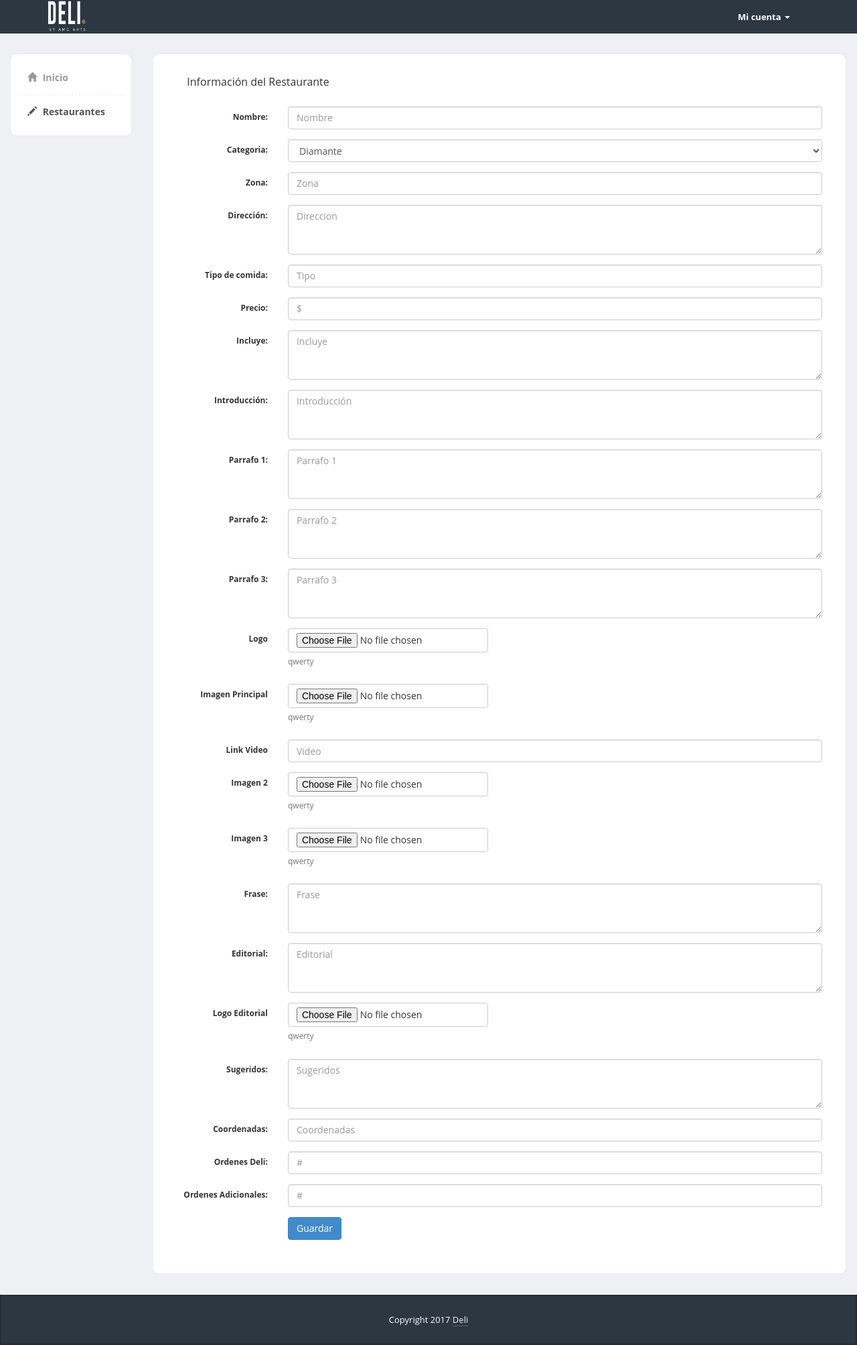
After one commit to imontes17/deliServices, a PHP site: page /restaurantes/update/index.php in a window 1280 px wide. The commit adds this page. Shown: the whole page at 67% size. Run offline with PHP 8.4, Linux system fonts and the light colour scheme.

```diff
--- /dev/null
+++ b/restaurantes/update/index.php
@@ -0,0 +1,284 @@
+<!DOCTYPE html>
+<html  lang="es">
+  <head>
+	<title>Panel Deli</title>
+	<meta charset="UTF-8">
+    <meta name="viewport" content="width=device-width, initial-scale=1.0">
+    <!-- Bootstrap -->
+    <link href="../../bootstrap/css/bootstrap.min.css" rel="stylesheet">
+    <!-- styles -->
+		<link href="../../css/styles.css" rel="stylesheet">
+		<link href="../../css/forms.css" rel="stylesheet">
+
+    <!-- HTML5 Shim and Respond.js IE8 support of HTML5 elements and media queries -->
+    <!-- WARNING: Respond.js doesn't work if you view the page via file:// -->
+    <!--[if lt IE 9]>
+      <script src="https://oss.maxcdn.com/libs/html5shiv/3.7.0/html5shiv.js"></script>
+      <script src="https://oss.maxcdn.com/libs/respond.js/1.3.0/respond.min.js"></script>
+    <![endif]-->
+  </head>
+  <body>
+  	<div class="header">
+	     <div class="container">
+	        <div class="row">
+	           <div class="col-md-5">
+	              <!-- Logo -->
+	              <div class="logo">
+									<a href="/"><img src="../../images/delilogo2.png"  height="50" width="60"/></a>
+	              </div>
+	           </div>
+	           <div class="col-md-5">
+	              <div class="row">
+	                <div class="col-lg-12">
+
+	                </div>
+	              </div>
+	           </div>
+	           <div class="col-md-2">
+	              <div class="navbar navbar-inverse" role="banner">
+	                  <nav class="collapse navbar-collapse bs-navbar-collapse navbar-right" role="navigation">
+	                    <ul class="nav navbar-nav">
+	                      <li class="dropdown">
+	                        <a href="#" class="dropdown-toggle" data-toggle="dropdown">Mi cuenta <b class="caret"></b></a>
+	                        <ul class="dropdown-menu animated fadeInUp">
+	                          <li><a href="login.html">Cerrar Sesión</a></li>
+	                        </ul>
+	                      </li>
+	                    </ul>
+	                  </nav>
+	              </div>
+	           </div>
+	        </div>
+	     </div>
+	</div>
+    <div class="page-content">
+    	<div class="row">
+		  <div class="col-md-2">
+		  	<div class="sidebar content-box" style="display: block;">
+                <ul class="nav">
+                    <!-- Main menu -->
+                    <li><a href="/"><i class="glyphicon glyphicon-home"></i> Inicio</a></li>
+                    <li class="current"><a href="../../restaurantes"><i class="glyphicon glyphicon-pencil"></i> Restaurantes</a></li>
+                </ul>
+             </div>
+		  </div>
+		  <div class="col-md-10">
+		  	<div class="content-box-large">
+				<div class="panel-heading">
+					  <div class="panel-title">Información del Restaurante</div>
+				</div>
+			  				<div class="panel-body">
+			  					<form id="new-rest" class="form-horizontal" role="form">
+								  <div class="form-group">
+								    <label for="restName" class="col-sm-2 control-label">Nombre:</label>
+								    <div class="col-sm-10">
+								      <input type="text" class="form-control" name="restName" placeholder="Nombre">
+								    </div>
+								  </div>
+									<div class="form-group">
+								    <label for="restCat" class="col-sm-2 control-label">Categoria:</label>
+								    <div class="col-sm-10">
+										<select class="form-control" name="restCat">
+  										<option value="1-Diamante">Diamante</option>
+  										<option value="2-Mixologia">Mixologia</option>
+  										<option value="3-Platino">Platino</option>
+  										<option value="4-Plata">Plata</option>
+											<option value="5-Antojo">Antojo</option>
+  										<option value="6-Coctel">Coctel</option>
+  										<option value="7-Postres">Postres</option>
+  										<option value="8-Verdes">Verdes</option>
+										</select>
+								    </div>
+									</div>
+									<div class="form-group">
+								    <label for="restZone" class="col-sm-2 control-label">Zona:</label>
+								    <div class="col-sm-10">
+								      <input type="text" class="form-control" name="restZone" placeholder="Zona">
+								    </div>
+									</div>
+								  <div class="form-group">
+								    <label class="col-sm-2 control-label">Dirección:</label>
+								    <div class="col-sm-10">
+								      <textarea name="restAddr" class="form-control" placeholder="Direccion" rows="3"></textarea>
+								    </div>
+									</div>
+									<div class="form-group">
+								    <label for="restTcom" class="col-sm-2 control-label">Tipo de comida:</label>
+								    <div class="col-sm-10">
+								      <input type="text" class="form-control" name="restTcom" placeholder="Tipo">
+								    </div>
+									</div>
+									<div class="form-group">
+								    <label for="restPrice" class="col-sm-2 control-label">Precio:</label>
+								    <div class="col-sm-10">
+								      <input type="number" class="form-control" min="1" name="restPrice" placeholder="$">
+								    </div>
+									</div>
+									<div class="form-group">
+								    <label class="col-sm-2 control-label">Incluye:</label>
+								    <div class="col-sm-10">
+								      <textarea name="restInclu" class="form-control" placeholder="Incluye" rows="3"></textarea>
+								    </div>
+									</div>
+									<div class="form-group">
+								    <label class="col-sm-2 control-label">Introducción:</label>
+								    <div class="col-sm-10">
+								      <textarea name="restIntro" class="form-control" placeholder="Introducción" rows="3"></textarea>
+								    </div>
+									</div>
+									<div class="form-group">
+								    <label class="col-sm-2 control-label">Parrafo 1:</label>
+								    <div class="col-sm-10">
+								      <textarea name="restP1" class="form-control" placeholder="Parrafo 1" rows="3"></textarea>
+								    </div>
+									</div>
+									<div class="form-group">
+								    <label class="col-sm-2 control-label">Parrafo 2:</label>
+								    <div class="col-sm-10">
+								      <textarea name="restP2" class="form-control" placeholder="Parrafo 2" rows="3"></textarea>
+								    </div>
+									</div>
+									<div class="form-group">
+								    <label class="col-sm-2 control-label">Parrafo 3:</label>
+								    <div class="col-sm-10">
+								      <textarea name="restP3" class="form-control" placeholder="Parrafo 3" rows="3"></textarea>
+								    </div>
+									</div>
+									<div class="form-group">
+											<label class="col-md-2 control-label">Logo</label>
+											<div class="col-md-10">
+												<input type="file" class="btn btn-default" name="restLogo">
+												<p class="help-block">
+													qwerty
+												</p>
+											</div>
+									</div>
+									<div class="form-group">
+											<label class="col-md-2 control-label">Imagen Principal</label>
+											<div class="col-md-10">
+												<input type="file" class="btn btn-default" name="restImgp">
+												<p class="help-block">
+													qwerty
+												</p>
+											</div>
+									</div>
+									<div class="form-group">
+								    <label for="restVideo" class="col-sm-2 control-label">Link Video</label>
+								    <div class="col-sm-10">
+								      <input type="text" class="form-control" name="restVideo" placeholder="Video">
+								    </div>
+									</div>
+									<div class="form-group">
+											<label class="col-md-2 control-label">Imagen 2</label>
+											<div class="col-md-10">
+												<input type="file" class="btn btn-default" name="restImg2">
+												<p class="help-block">
+													qwerty
+												</p>
+											</div>
+									</div>
+									<div class="form-group">
+											<label class="col-md-2 control-label">Imagen 3</label>
+											<div class="col-md-10">
+												<input type="file" class="btn btn-default" name="restImg3">
+												<p class="help-block">
+													qwerty
+												</p>
+											</div>
+									</div>
+									<div class="form-group">
+								    <label class="col-sm-2 control-label">Frase:</label>
+								    <div class="col-sm-10">
+								      <textarea name="restFrase" class="form-control" placeholder="Frase" rows="3"></textarea>
+								    </div>
+									</div>
+									<div class="form-group">
+								    <label class="col-sm-2 control-label">Editorial:</label>
+								    <div class="col-sm-10">
+								      <textarea name="restEdit" class="form-control" placeholder="Editorial" rows="3"></textarea>
+								    </div>
+									</div>
+									<div class="form-group">
+											<label class="col-md-2 control-label">Logo Editorial</label>
+											<div class="col-md-10">
+												<input type="file" class="btn btn-default" id="restLogoEdit" name="restLogoEdit">
+												<p class="help-block">
+													qwerty
+												</p>
+											</div>
+									</div>
+									<div class="form-group">
+								    <label class="col-sm-2 control-label">Sugeridos:</label>
+								    <div class="col-sm-10">
+								      <textarea name="restSug" class="form-control" placeholder="Sugeridos" rows="3"></textarea>
+								    </div>
+									</div>
+									<div class="form-group">
+								    <label for="restCoord" class="col-sm-2 control-label">Coordenadas:</label>
+								    <div class="col-sm-10">
+								      <input type="text" class="form-control" name="restCoord" placeholder="Coordenadas">
+								    </div>
+									</div>
+									<div class="form-group">
+								    <label for="restOrdDeli" class="col-sm-2 control-label">Ordenes Deli:</label>
+								    <div class="col-sm-10">
+								      <input type="number" class="form-control" min="0" name="restOrdDeli" placeholder="#">
+								    </div>
+									</div>
+									<div class="form-group">
+								    <label for="restOrdAdi" class="col-sm-2 control-label">Ordenes Adicionales:</label>
+								    <div class="col-sm-10">
+								      <input type="number" class="form-control" min="0" name="restOrdAdi" placeholder="#">
+								    </div>
+									</div>
+								  <div class="form-group">
+								    <div class="col-sm-offset-2 col-sm-10">
+										<button id="btn-submit" class="btn btn-primary" type="button">
+													Guardar
+										</button>
+								    </div>
+								  </div>
+								</form>
+			  				</div>
+		  	</div>
+		  </div>
+		</div>
+    </div>
+
+    <footer>
+         <div class="container">
+            <div class="copy text-center">
+               Copyright 2017 <a href='#'>Deli</a>
+            </div>
+         </div>
+    </footer>
+
+    <!-- jQuery (necessary for Bootstrap's JavaScript plugins) -->
+    <script src="https://code.jquery.com/jquery.js"></script>
+    <!-- Include all compiled plugins (below), or include individual files as needed -->
+    <script src="../../bootstrap/js/bootstrap.min.js"></script>
+		<script src="../../js/custom.js"></script>
+		<script>
+		jQuery("#btn-submit").click(function(e){
+			var formElement = document.getElementById("new-rest");
+			var form_data = new FormData(formElement);
+    	var url = "../../model/restaurantes/Create.php"; // the script where you handle the form input.
+    	jQuery.ajax({
+					 dataType: 'text',  // what to expect back from the PHP script, if anything
+           cache: false,
+           contentType: false,
+           processData: false,
+           type: "POST",
+           url: url,
+           data: form_data, // serializes the form's elements.
+           success: function(data)
+           {
+               alert(data); // show response from the php script.
+					     window.location.href = '../';
+					 }
+         });
+    		e.preventDefault(); // avoid to execute the actual submit of the form.
+		});
+		</script>
+  </body>
+</html>
```
Also changed, not shown: model/restaurantes/Delete.php (added, +17 -0 lines), model/restaurantes/Read.php (added, +19 -0 lines), restaurantes/index.php (renamed from restaurantes/index.html, +57 -1 lines).
